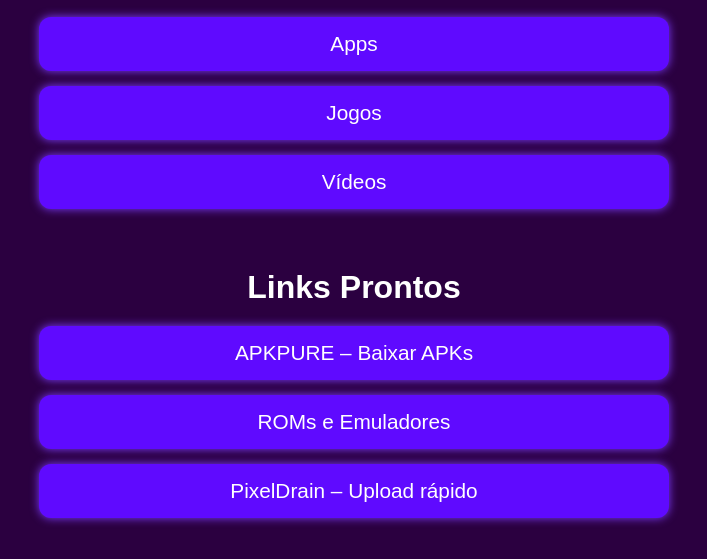
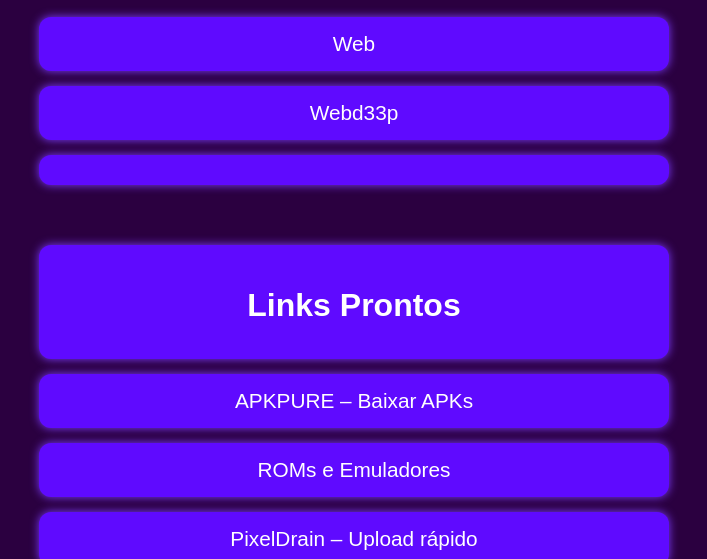
Before and after one commit to linksdaweb/linksdaweb.github.io, a plain HTML site: page index.html in a window 1280 px wide. Shown: the part 584-1143 px from the top of the page, without its empty margins (286-993 px from the left). Drawn offline with Linux system fonts and the light colour scheme.

Commit message:
atualizando

```diff
--- a/index.html
+++ b/index.html
@@ -112,9 +112,8 @@
   <section id="categorias" style="margin-top:40px;">
     <h2 style="font-size:2rem; margin-bottom:20px;">Categorias</h2>
 
-    <a class="categoria" href="#apps">Apps</a>
-    <a class="categoria" href="#jogos">Jogos</a>
-    <a class="categoria" href="#videos">Vídeos</a>
+    <a class="categoria" href="#apps">Web</a>
+    <a class="categoria" href="#jogos">Webd33p</b>
 
   </section>
 
@@ -122,7 +121,7 @@
     <h2 style="font-size:2rem; margin-bottom:20px;">Links Prontos</h2>
 
     <a class="categoria" href="https://apkpure.com">APKPURE – Baixar APKs</a>
-    <a class="categoria" href="https://www.emulatorgames.net/">ROMs e Emuladores</a>
+    <a class="categoria" href="https://www.emulatorgames.net/">ROMs e Emuladores</b>
     <a class="categoria" href="https://pixeldrain.com/">PixelDrain – Upload rápido</a>
 
   </section>
```
